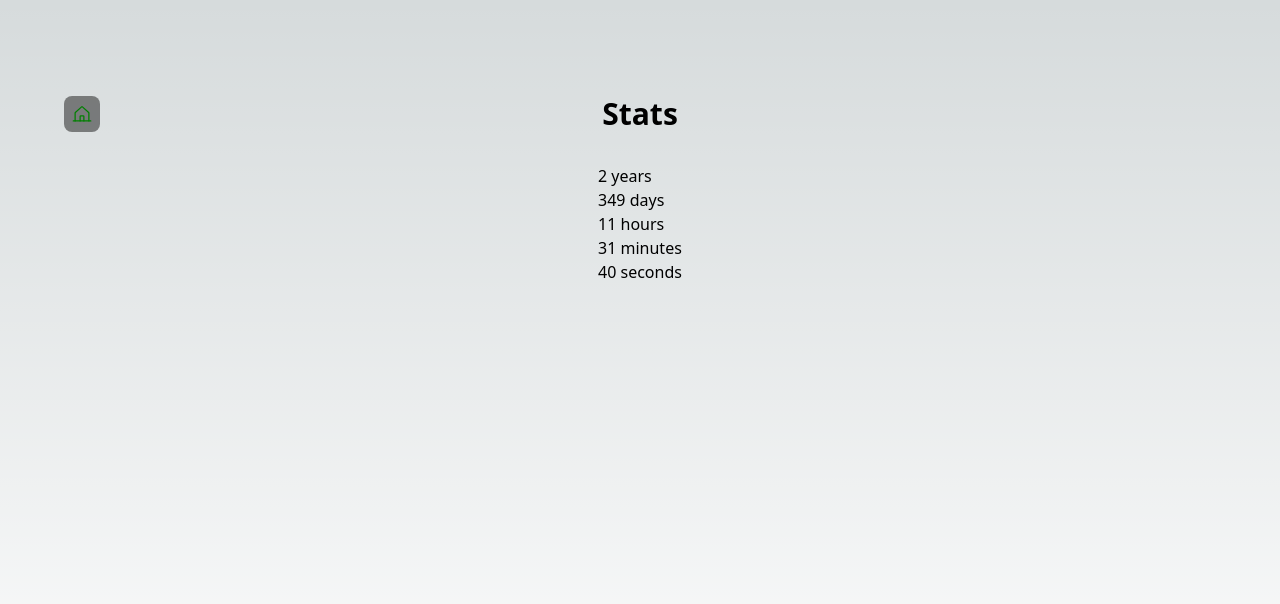
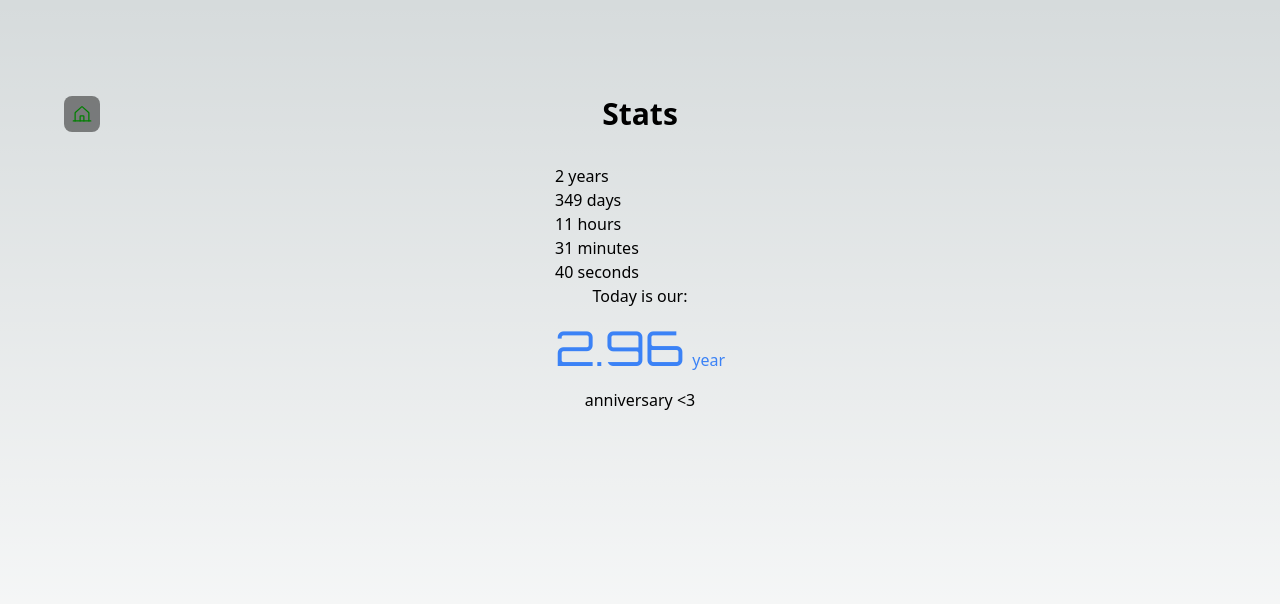
Before and after one commit to ryanfurrh/sam-aswellas-ryan, a Next.js app: page /stats in a window 1280 px wide. Shown: the top 604 px of the page. Built offline with nearby package versions, Linux system fonts and the light colour scheme.

Commit message:
Add anniversary date

```diff
--- a/src/components/RelationshipCounter.tsx
+++ b/src/components/RelationshipCounter.tsx
@@ -7,6 +7,7 @@ export default function RelationshipCounter() {
   const [hours, setHours] = useState(0);
   const [minutes, setMinutes] = useState(0);
   const [seconds, setSeconds] = useState(0);
+  const [anniversary, setAnniversary] = useState(0);
   useEffect(() => {
     const target = new Date("11/05/2020 19:37:00");
     const interval = setInterval(() => {
@@ -25,6 +26,10 @@ export default function RelationshipCounter() {
 
       const s = Math.floor((difference % (1000 * 60)) / 1000);
       setSeconds(s);
+      const anni = parseFloat(
+        (difference / (1000 * 60 * 60 * 24) / 365).toFixed(2)
+      );
+      setAnniversary(anni);
     }, 1000);
 
     return () => clearInterval(interval);
@@ -36,6 +41,16 @@ export default function RelationshipCounter() {
       <h1>{hours} hours</h1>
       <h1>{minutes} minutes</h1>
       <h1>{seconds} seconds</h1>
+      <div className="flex flex-col items-center gap-4">
+        <h1>Today is our:</h1>
+        <div className="flex items-baseline gap-2">
+          <h1 className=" text-blue-500 text-5xl font-orbitron">
+            {anniversary}
+          </h1>
+          <h1 className="text-blue-500">year</h1>
+        </div>
+        <h1 className="">anniversary {`<3`}</h1>
+      </div>
     </div>
   );
 }
```
